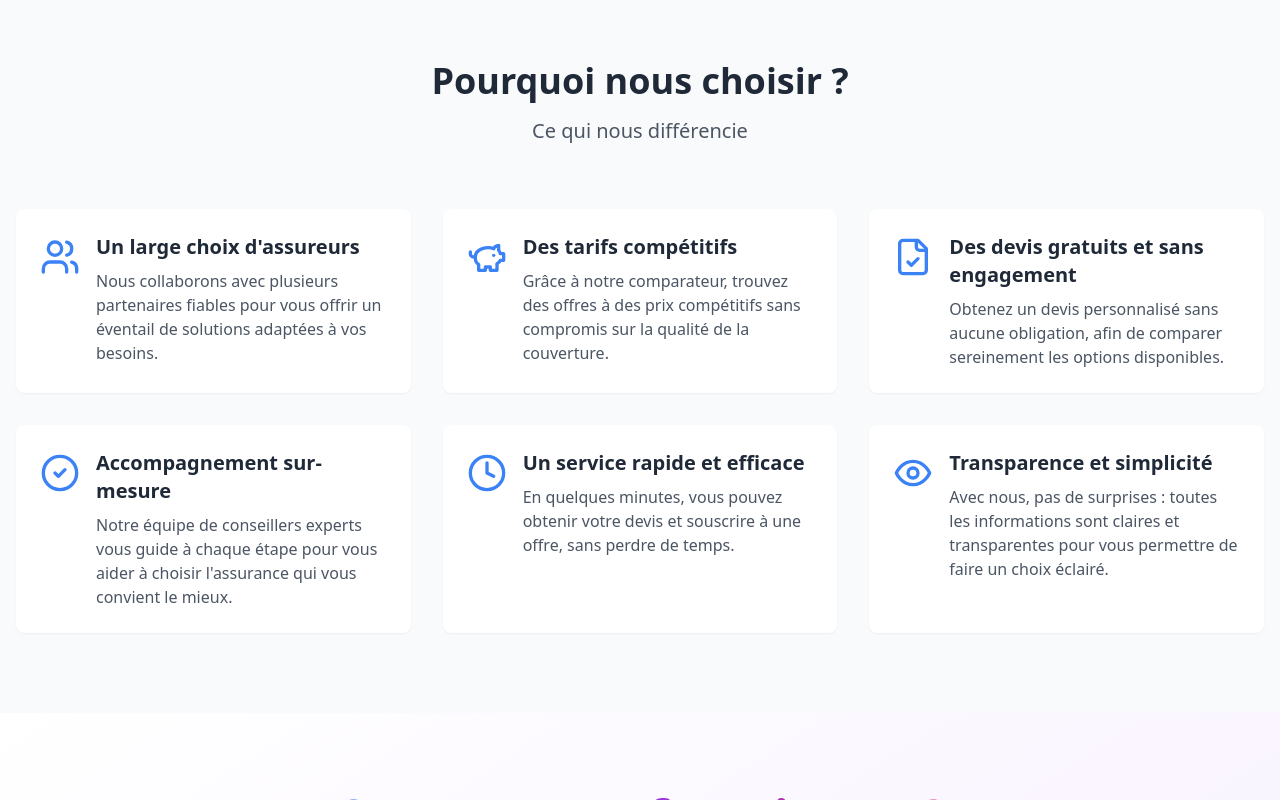
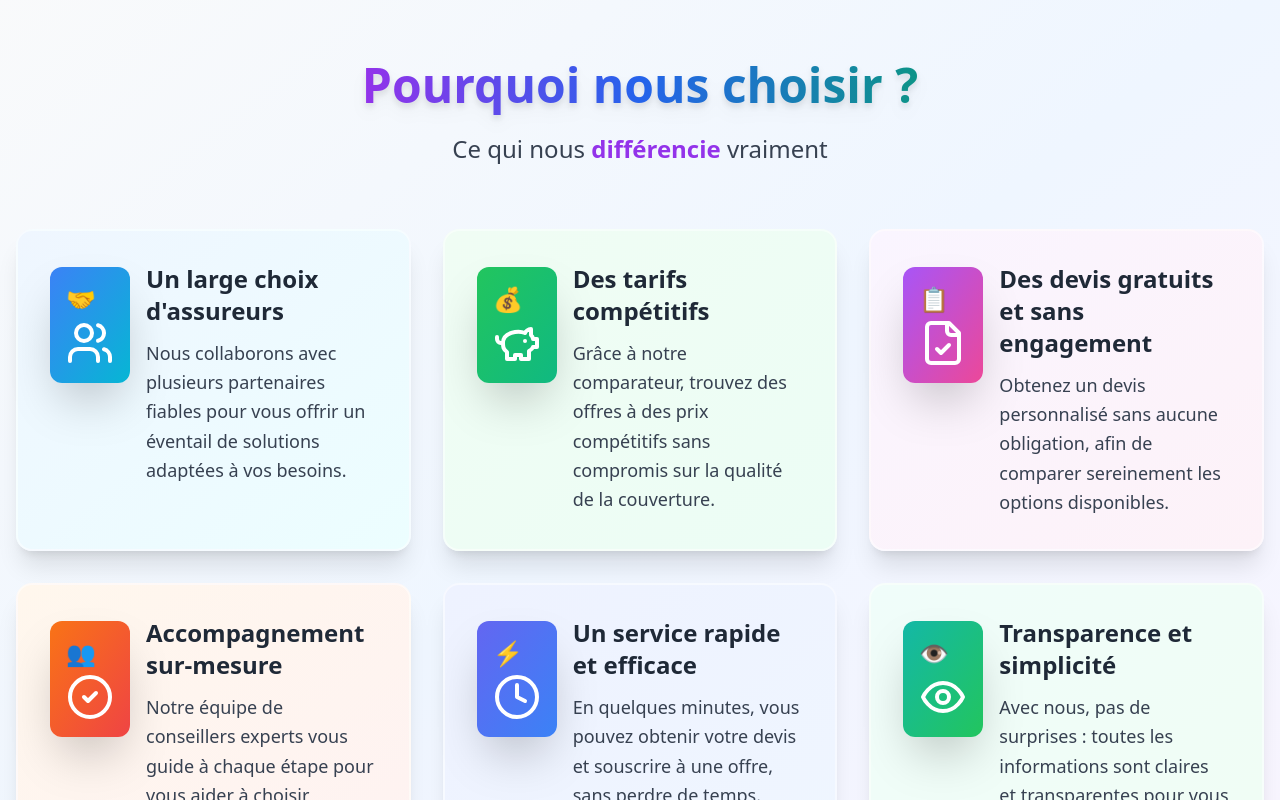
Before and after one commit to chouaib0000/testtest44, a React (Vite) app: page / in a window 1280 px wide. Shown: the part 2180-2980 px from the top of the page. Built offline with nearby package versions, Linux system fonts and the light colour scheme; no server answers.

Commit message:
Update WhyChooseUs.tsx

```diff
--- a/src/components/WhyChooseUs.tsx
+++ b/src/components/WhyChooseUs.tsx
@@ -4,58 +4,89 @@ import { CheckCircle2, Users, PiggyBank, FileCheck, Clock, Eye } from 'lucide-re
 const benefits = [
   {
     title: "Un large choix d'assureurs",
-    icon: <Users className="h-10 w-10 text-blue-500" />,
-    description: "Nous collaborons avec plusieurs partenaires fiables pour vous offrir un éventail de solutions adaptées à vos besoins."
+    icon: <Users className="h-12 w-12 text-white" />,
+    description: "Nous collaborons avec plusieurs partenaires fiables pour vous offrir un éventail de solutions adaptées à vos besoins.",
+    gradient: "from-blue-500 to-cyan-500",
+    bgGradient: "from-blue-50 to-cyan-50",
+    emoji: "🤝"
   },
   {
     title: "Des tarifs compétitifs",
-    icon: <PiggyBank className="h-10 w-10 text-blue-500" />,
-    description: "Grâce à notre comparateur, trouvez des offres à des prix compétitifs sans compromis sur la qualité de la couverture."
+    icon: <PiggyBank className="h-12 w-12 text-white" />,
+    description: "Grâce à notre comparateur, trouvez des offres à des prix compétitifs sans compromis sur la qualité de la couverture.",
+    gradient: "from-green-500 to-emerald-500",
+    bgGradient: "from-green-50 to-emerald-50",
+    emoji: "💰"
   },
   {
     title: "Des devis gratuits et sans engagement",
-    icon: <FileCheck className="h-10 w-10 text-blue-500" />,
-    description: "Obtenez un devis personnalisé sans aucune obligation, afin de comparer sereinement les options disponibles."
+    icon: <FileCheck className="h-12 w-12 text-white" />,
+    description: "Obtenez un devis personnalisé sans aucune obligation, afin de comparer sereinement les options disponibles.",
+    gradient: "from-purple-500 to-pink-500",
+    bgGradient: "from-purple-50 to-pink-50",
+    emoji: "📋"
   },
   {
     title: "Accompagnement sur-mesure",
-    icon: <CheckCircle2 className="h-10 w-10 text-blue-500" />,
-    description: "Notre équipe de conseillers experts vous guide à chaque étape pour vous aider à choisir l'assurance qui vous convient le mieux."
+    icon: <CheckCircle2 className="h-12 w-12 text-white" />,
+    description: "Notre équipe de conseillers experts vous guide à chaque étape pour vous aider à choisir l'assurance qui vous convient le mieux.",
+    gradient: "from-orange-500 to-red-500",
+    bgGradient: "from-orange-50 to-red-50",
+    emoji: "👥"
   },
   {
     title: "Un service rapide et efficace",
-    icon: <Clock className="h-10 w-10 text-blue-500" />,
-    description: "En quelques minutes, vous pouvez obtenir votre devis et souscrire à une offre, sans perdre de temps."
+    icon: <Clock className="h-12 w-12 text-white" />,
+    description: "En quelques minutes, vous pouvez obtenir votre devis et souscrire à une offre, sans perdre de temps.",
+    gradient: "from-indigo-500 to-blue-500",
+    bgGradient: "from-indigo-50 to-blue-50",
+    emoji: "⚡"
   },
   {
     title: "Transparence et simplicité",
-    icon: <Eye className="h-10 w-10 text-blue-500" />,
-    description: "Avec nous, pas de surprises : toutes les informations sont claires et transparentes pour vous permettre de faire un choix éclairé."
+    icon: <Eye className="h-12 w-12 text-white" />,
+    description: "Avec nous, pas de surprises : toutes les informations sont claires et transparentes pour vous permettre de faire un choix éclairé.",
+    gradient: "from-teal-500 to-green-500",
+    bgGradient: "from-teal-50 to-green-50",
+    emoji: "👁️"
   }
 ];
 
 const WhyChooseUs: React.FC = () => {
   return (
-    <section id="pourquoi" className="py-20 bg-gray-50">
+    <section id="pourquoi" className="py-20 bg-gradient-to-br from-gray-50 via-blue-50 to-purple-50">
       <div className="container mx-auto px-4">
         <div className="text-center mb-16">
-          <h2 className="text-3xl md:text-4xl font-bold mb-4 text-gray-800">Pourquoi nous choisir ?</h2>
-          <p className="text-xl text-gray-600">Ce qui nous différencie</p>
+          <h2 className="text-4xl md:text-5xl font-extrabold mb-6">
+            <span className="bg-gradient-to-r from-purple-600 via-blue-600 to-teal-600 bg-clip-text text-transparent drop-shadow-lg">
+              Pourquoi nous choisir ?
+            </span>
+          </h2>
+          <p className="text-xl md:text-2xl text-gray-700 font-medium">
+            Ce qui nous <span className="text-purple-600 font-bold">différencie</span> vraiment
+          </p>
         </div>
 
         <div className="grid grid-cols-1 md:grid-cols-2 lg:grid-cols-3 gap-8">
           {benefits.map((benefit, index) => (
             <div
               key={index}
-              className="bg-white p-6 rounded-lg shadow-sm hover:shadow-md transition-shadow"
+              className={`bg-gradient-to-br ${benefit.bgGradient} p-8 rounded-2xl shadow-xl hover:shadow-3xl transition-all duration-500 transform hover:scale-105 hover:-rotate-1 border-2 border-white/50`}
               data-aos="fade-up"
               data-aos-delay={index * 100}
             >
               <div className="flex items-start space-x-4">
-                <div className="flex-shrink-0 mt-1">{benefit.icon}</div>
+                <div className={`flex-shrink-0 mt-1 p-4 rounded-xl bg-gradient-to-br ${benefit.gradient} shadow-2xl transform hover:scale-110 transition-transform duration-300`}>
+                  <span className="text-2xl block mb-1">{benefit.emoji}</span>
+                  {benefit.icon}
+                </div>
                 <div>
-                  <h3 className="text-xl font-semibold mb-2 text-gray-800">{benefit.title}</h3>
-                  <p className="text-gray-600">{benefit.description}</p>
+                  <h3 className="text-xl md:text-2xl font-bold mb-3 text-gray-800 leading-tight">
+                    {benefit.title}
+                  </h3>
+                  <p className="text-gray-700 text-lg leading-relaxed font-medium">
+                    {benefit.description}
+                  </p>
                 </div>
               </div>
             </div>
```
